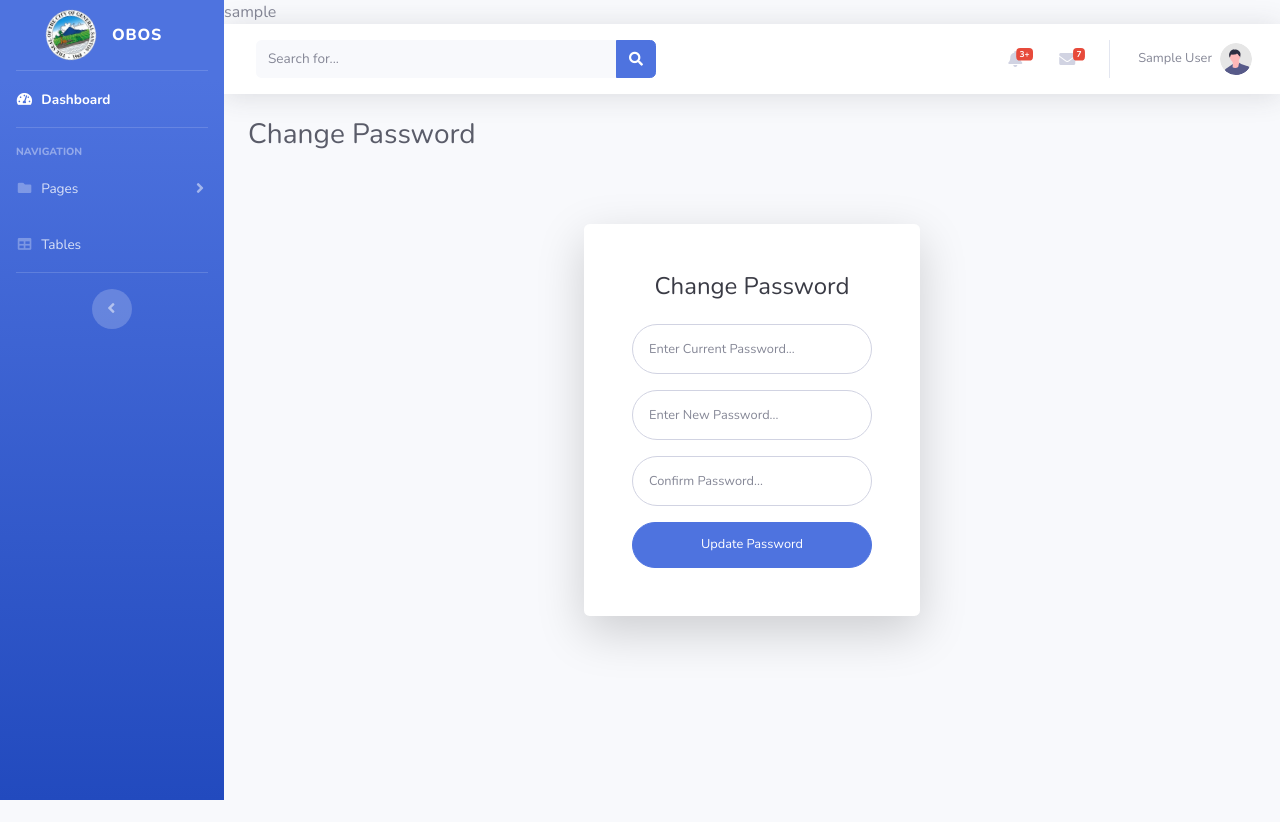
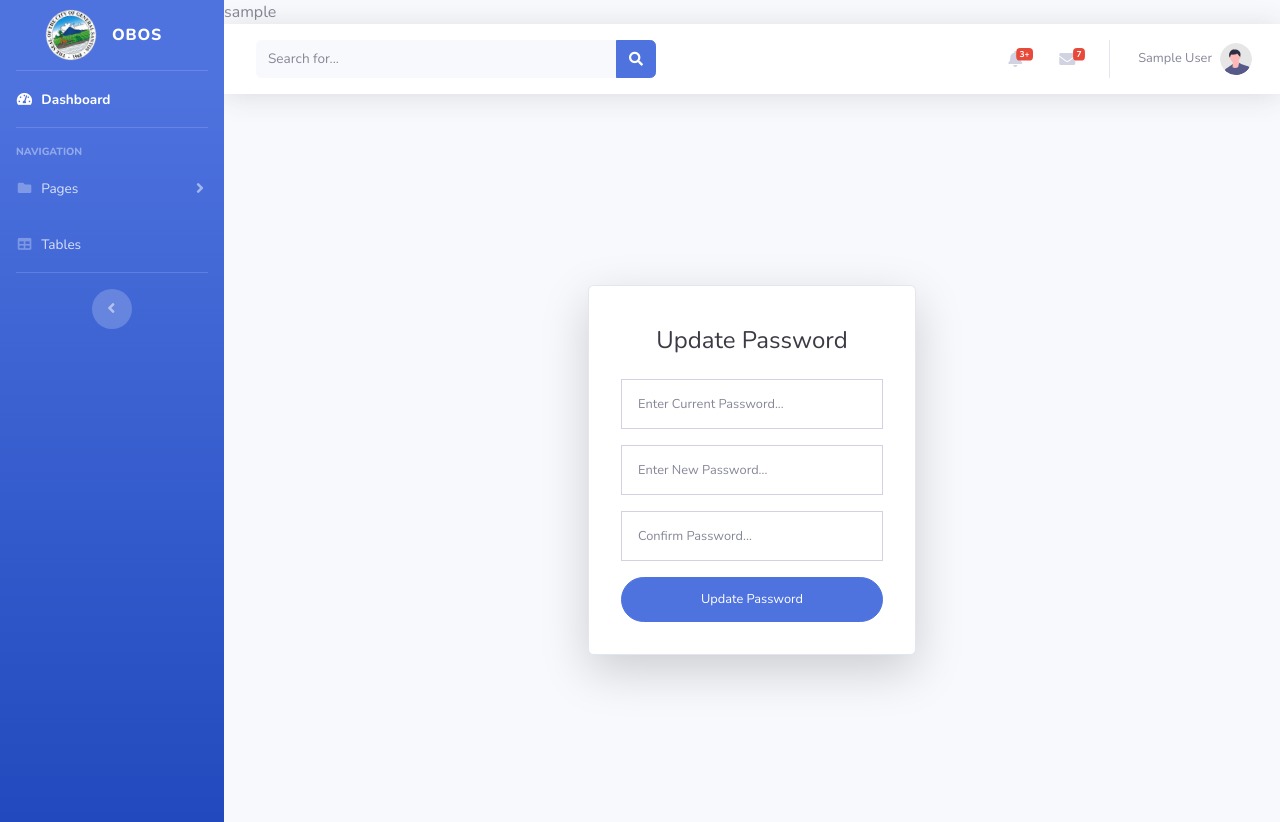
Before and after one commit to masterdave000/bootstrap, a PHP site: page /bootstrap/inspection/admin/change-password.php in a window 1280 px wide. Before the commit the page ends 800 px from the top, so only its background shows below. Run offline with PHP 8.4, Linux system fonts and the light colour scheme; the visitor is signed in with stand-in values (Sample User, id 1); data that the repository does not hold is empty.

Commit message:
Edit: Fix Form Layout

```diff
--- a/inspection/admin/change-password.php
+++ b/inspection/admin/change-password.php
@@ -1,6 +1,6 @@
 <?php
 
-$title = "Change Password";
+$title = "Update Password";
 include './../includes/side-header.php';
 $fullname = $_SESSION['fullname'];
 ?>
@@ -42,56 +42,39 @@ $fullname = $_SESSION['fullname'];
             require './../includes/top-header.php';
         ?>
 
-        <!-- Begin Page Content -->
-        <div class="container-fluid">
-
-            <!-- Page Heading -->
-            <h1 class="h3 mb-4 text-gray-800"><?php echo $title?></h1>
-
-        </div>
-
-        <!-- Outer Row -->
-        <div class="row justify-content-center">
-
-            <div class="col-xl-4 col-lg-12 col-md-9">
-
-                <div class="card o-hidden border-0 shadow-lg my-5">
-                    <div class="card-body p-0">
+        <div class="row d-flex align-items-center justify-content-center overflow-hidden" style="height: 88vh">
+            <div class="col-xl-4 col-lg-8 col-md-11 col-sm-11 p-3">
+                <div class="card card-body o-hidden shadow-lg p-3 pt-4">
                     <!-- Nested Row within Card Body -->
-                        <div class="row">
-                            <div class="col-lg-12">
-                                <div class="p-5">
+                    <div class="d-flex flex-column justify-content-center col-lg-12 p-3">
                         <div class="text-center">
                             <h1 class="h4 text-gray-900 mb-4"><?php echo $title?></h1>
                         </div>
+
                         <form action="./controller/update-password.php" method="POST" class="user">
                             <div class="form-group">
                                 <input type="password" name="currentpassword"
-                                                class="form-control form-control-user" id="exampleInputcurrentpassword"
-                                                aria-describedby="currentpasswordHelp"
+                                    class="form-control form-control-user squared-border"
+                                    id="exampleInputcurrentpassword" aria-describedby="currentpasswordHelp"
                                     placeholder="Enter Current Password..." required>
                             </div>
                             <div class="form-group">
                                 <input type="password" name="newpassword"
-                                                class="form-control form-control-user" id="exampleInputnewpassword"
-                                                aria-describedby="newpasswordHelp" placeholder="Enter New Password..."
-                                                required>
+                                    class="form-control form-control-user squared-border" id="exampleInputnewpassword"
+                                    aria-describedby="newpasswordHelp" placeholder="Enter New Password..." required>
                             </div>
 
                             <div class="form-group">
                                 <input type="password" name="confirmpassword"
-                                                class="form-control form-control-user" id="exampleInputconfirmpassword"
-                                                aria-describedby="confirmpasswordHelp" placeholder="Confirm Password..."
-                                                required>
+                                    class="form-control form-control-user squared-border"
+                                    id="exampleInputconfirmpassword" aria-describedby="confirmpasswordHelp"
+                                    placeholder="Confirm Password..." required>
                             </div>
 
                             <input type="submit" name="submit" class="btn btn-primary btn-user btn-block"
                                 value="Update Password">
                             <input type="hidden" name="user_id" value="<?php echo $user_id; ?>">
                         </form>
-                                </div>
-                            </div>
-                        </div>
                     </div>
                 </div>
             </div>
```
Also changed, not shown: inspection/admin/add-admin.php (+11 -30 lines), inspection/admin/index.php (+11 -11 lines), inspection/admin/update-admin.php (+9 -28 lines). Lines whose indentation alone changed are shown as unchanged.
